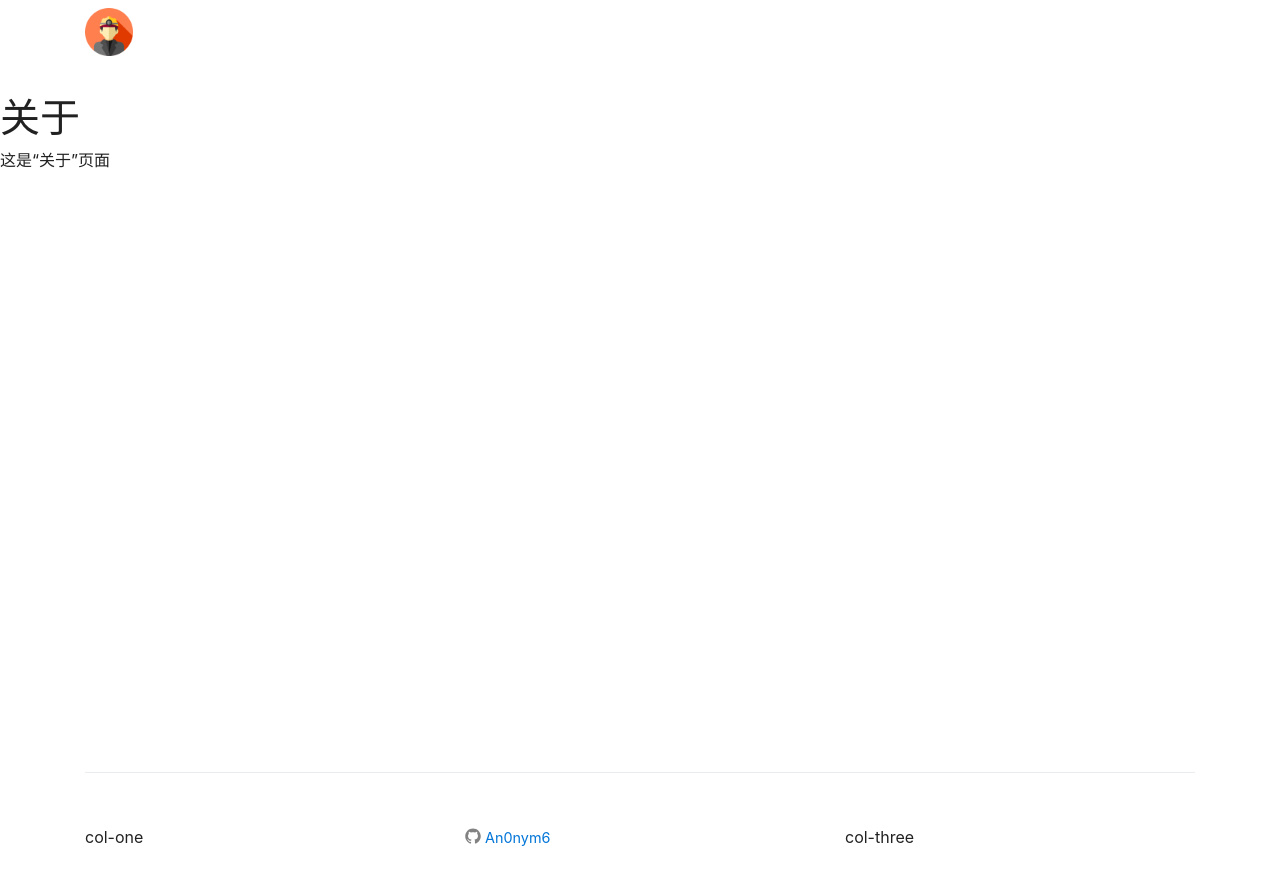
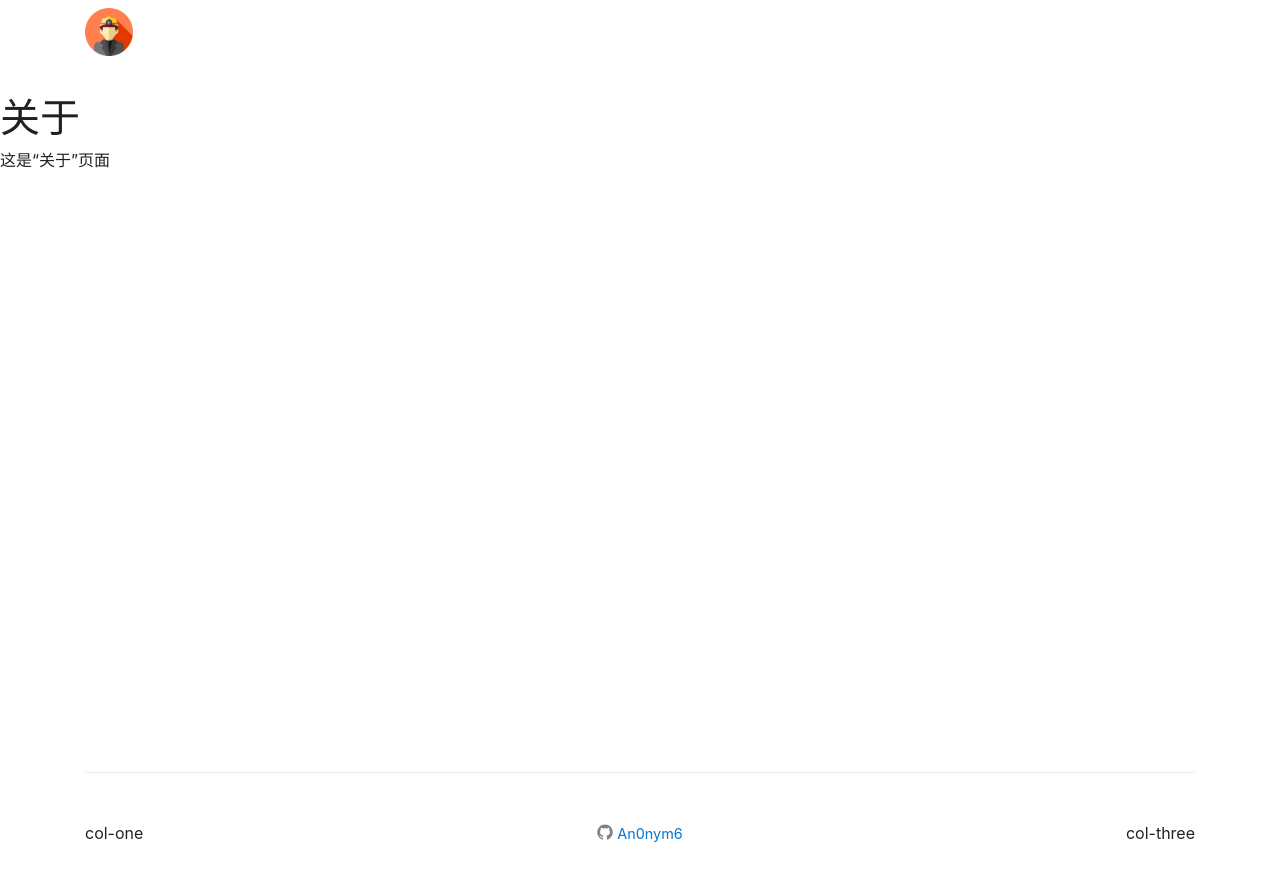
Before and after one commit to An0nym6/PersonalBlog2, a Jekyll site: the page built from about.html, in a window 1280 px wide. Shown: the top 885 px of the page. Built offline with Jekyll 4.4.1, drawn with Linux system fonts in a browser that asks for light colours; nearby versions of some CDN libraries.

Commit message:
修改 footer 样式，完成“最新文章”卡片

```diff
--- a/_includes/footer.html
+++ b/_includes/footer.html
@@ -3,13 +3,13 @@
     <div class="divider"></div>
     <div class="row footer-content">
       <div class="col col-left">col-one</div>
-      <div class="col">
+      <div class="col middle">
         <a class= "github-info" href="https://github.com/{{ site.github_username }}">
           <span class="icon icon-github">{% include icon-github.svg %}</span>
           <span class="username">{{ site.github_username }}</span>
         </a>
       </div>
-      <div class="col col-right">col-three</div>
+      <div class="col col-right right">col-three</div>
     </div>
   </div>
 </footer>
--- a/assets/scss/main.scss
+++ b/assets/scss/main.scss
@@ -58,6 +58,9 @@ main {
     color: #ffffff;
   }
 }
+.card-title {
+  font-size: 1.5rem;
+}
 .new-essays {
   margin-top: 32px;
 }
@@ -68,21 +71,22 @@ footer {
   bottom: 0;
   width: 100%;
   height: 128px;
-
   .container {
     height: 100%;
-
     .divider {
       border-top: 1px solid #e9ecef;
       height: 1px;
     }
-
     .footer-content {
-      padding-top: 52px;
-
+      padding-top: 48px;
+      .middle {
+        text-align: center;
+      }
+      .right {
+        text-align: right;
+      }
       .github-info {
         font-size: 0.9rem;
-
         .icon-github{
           vertical-align: middle;
           text-decoration: none;
```
Also changed, not shown: _layouts/home.html (+11 -5 lines).
